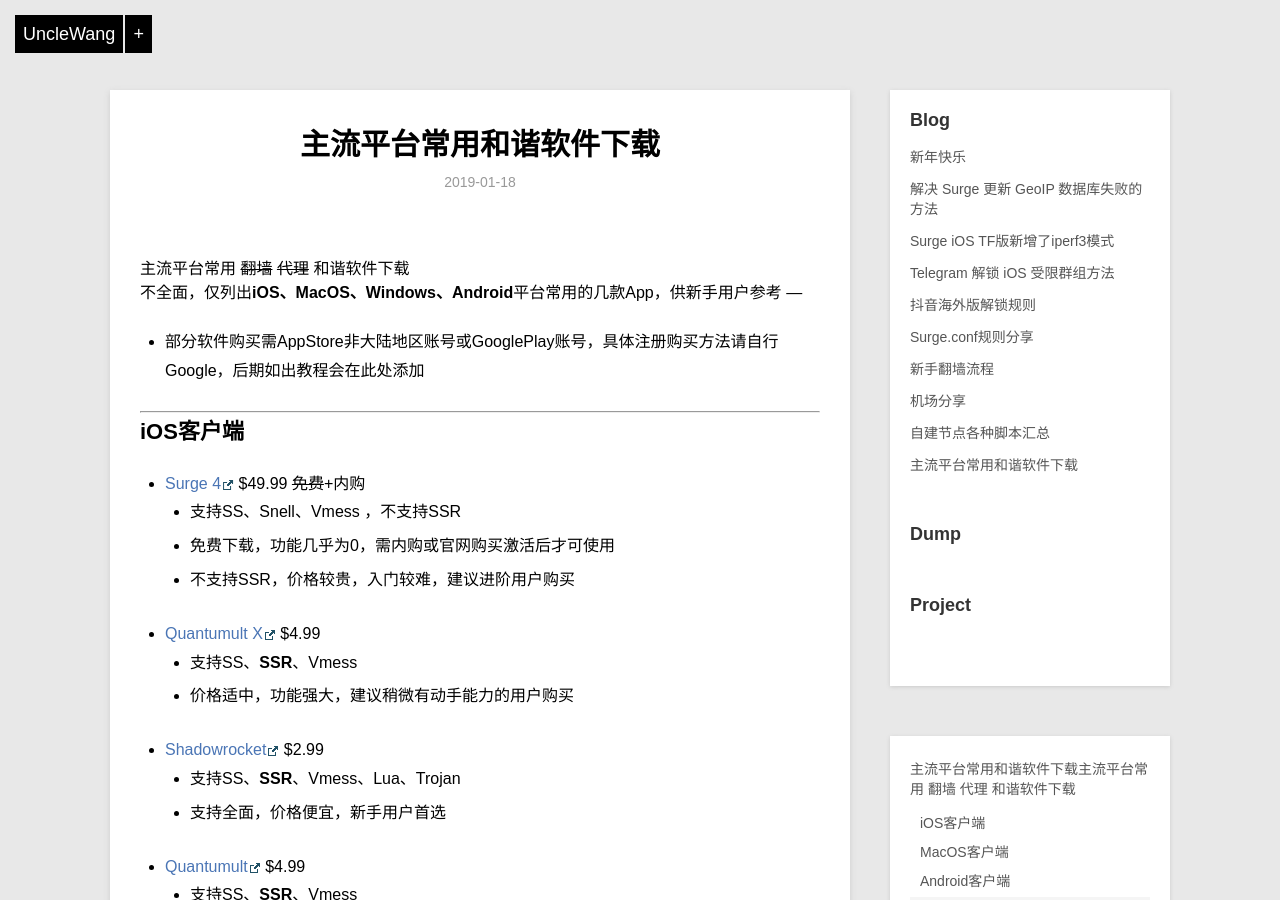
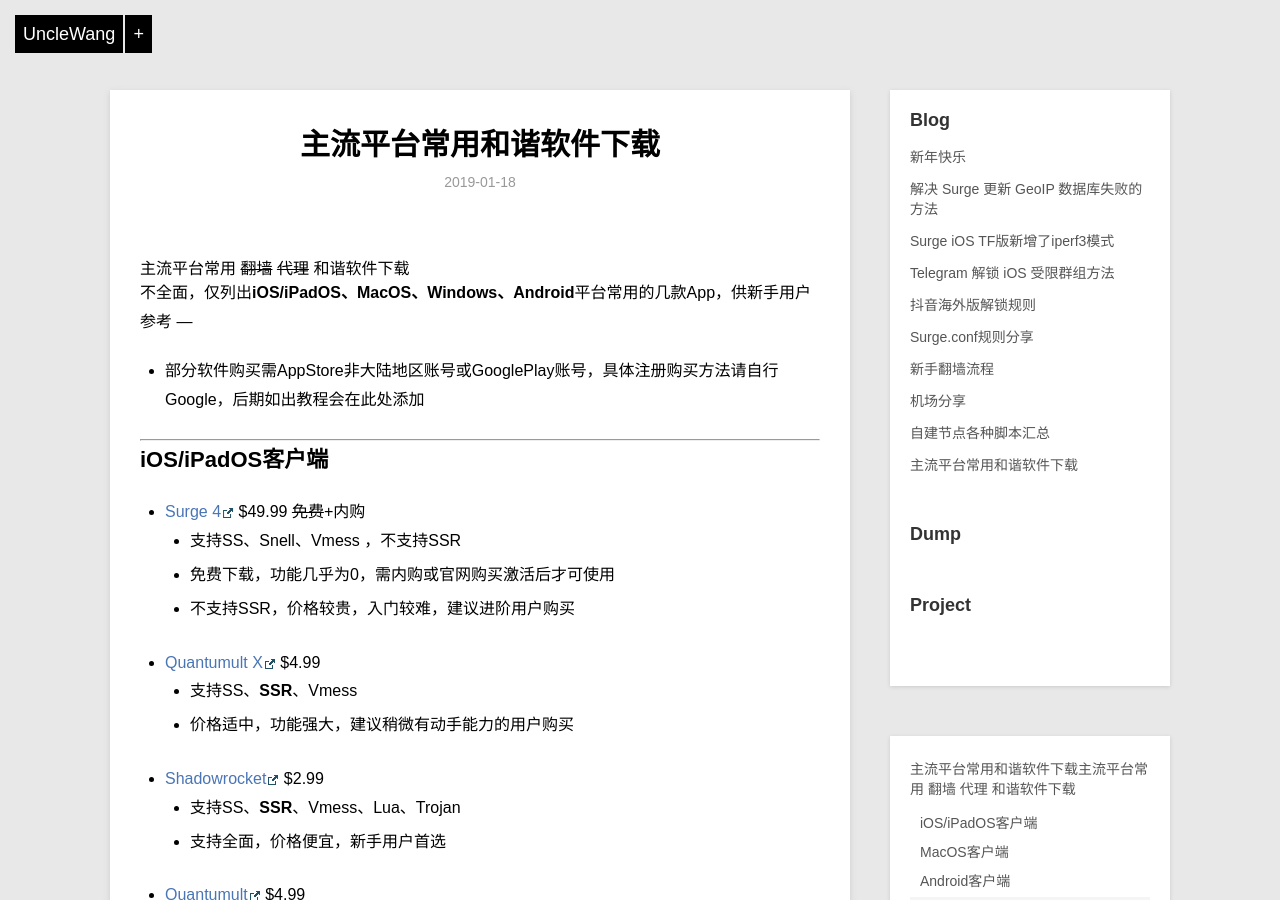
Before and after one commit to Darren-X1/Net-Door, a Jekyll site: the page built from _posts/blog/2019-01-18-app.md, in a window 1280 px wide and 900 px high. Built offline with Jekyll 4.4.1, drawn with Linux system fonts in a browser that asks for light colours.

Commit message:
Update 2019-01-18-app.md

```diff
--- a/_posts/blog/2019-01-18-app.md
+++ b/_posts/blog/2019-01-18-app.md
@@ -1,19 +1,19 @@
 ---
 layout: post
 title: 主流平台常用和谐软件下载
-description: 不全面，仅列出iOS、MacOS、Windows、Android平台常用的几款App，供新手用户参考
+description: 不全面，仅列出iOS/iPadOS、MacOS、Windows、Android平台常用的几款App，供新手用户参考
 category: blog
 ---
 
 主流平台常用 ~~翻墙~~ ~~代理~~ 和谐软件下载
 ===
-不全面，仅列出**iOS、MacOS、Windows、Android**平台常用的几款App，供新手用户参考
+不全面，仅列出**iOS/iPadOS、MacOS、Windows、Android**平台常用的几款App，供新手用户参考
 ---
 * 部分软件购买需AppStore非大陆地区账号或GooglePlay账号，具体注册购买方法请自行Google，后期如出教程会在此处添加
 
 ***
 
-## iOS客户端
+## iOS/iPadOS客户端
 * [Surge 4](https://apps.apple.com/us/app/id1442620678) $49.99 ~~免费~~+内购
    * 支持SS、Snell、Vmess ，不支持SSR
    * 免费下载，功能几乎为0，需内购或官网购买激活后才可使用
```
